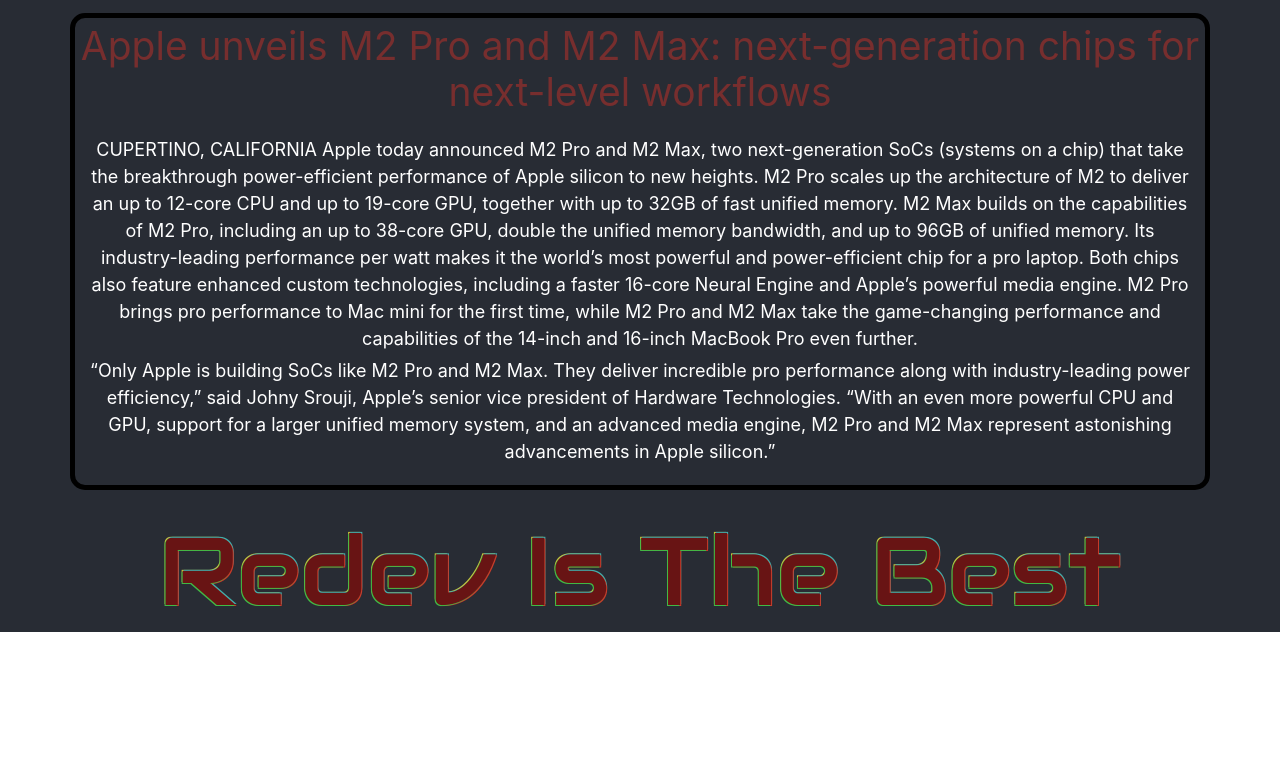
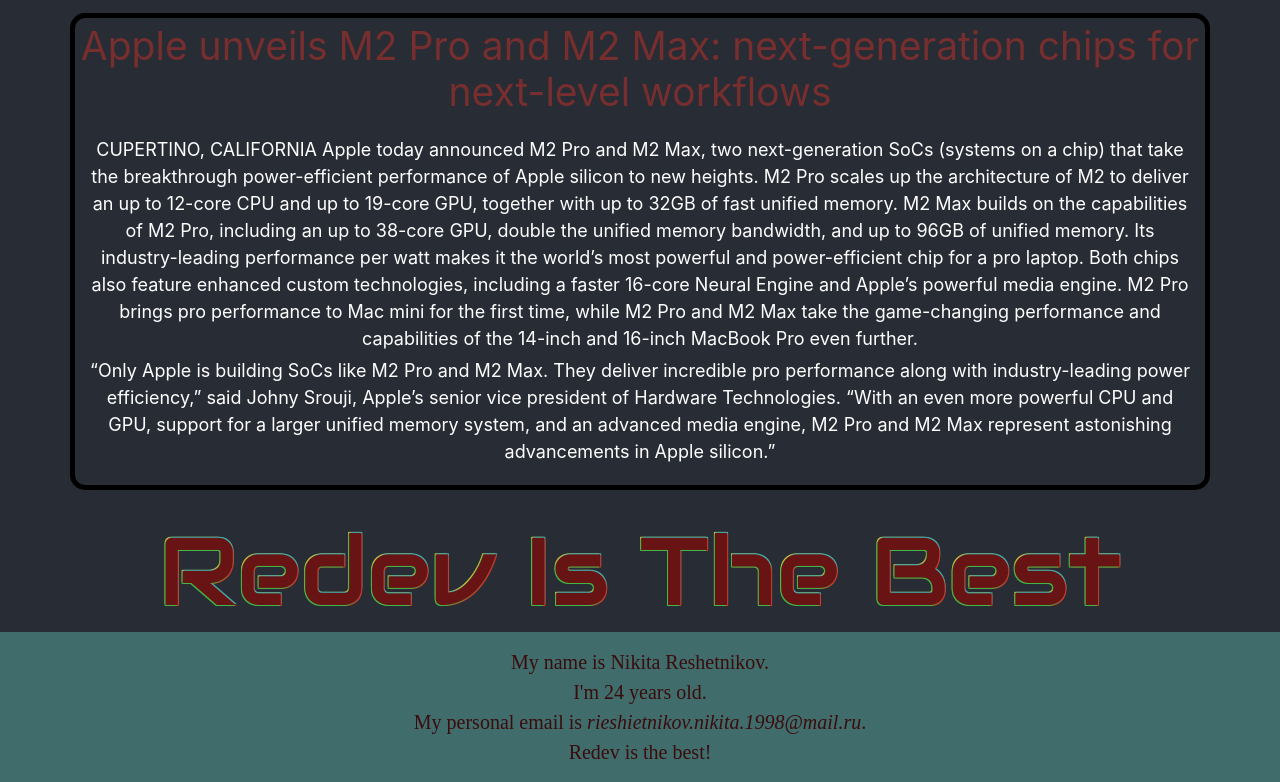
Before and after one commit to ReshNikita/Redev-test, a React (Create React App) app: page / in a window 1280 px wide. Shown: the part 1736-2518 px from the top of the page. Before the commit the page ends 2368 px from the top, so only its background shows below. Built offline with nearby package versions, Linux system fonts and the light colour scheme.

Commit message:
new tasks

```diff
--- a/src/App.js
+++ b/src/App.js
@@ -3,6 +3,20 @@
 import PostSection from "./Components/PostSection";
 import ClassPost from "./Components/ClassPost";
 import RedevText from "./Components/RedevText";
+import PersonalIfo from "./Components/PersonalIfo";
+
+const additionalIfo = {
+  email: "rieshietnikov.nikita.1998@mail.ru",
+  email2: "nikitareshetnikov03@gmail.com",
+};
+
+function closureExample(word1) {
+  return function closureExample2(word2) {
+    return word1 + "" + word2;
+  };
+}
+
+let sentence = closureExample("Redev is the ");
 
 function App() {
   return (
@@ -54,6 +68,14 @@
         />
         <RedevText />
       </header>
+      <section className="propsTasks">
+        <PersonalIfo
+          age={24}
+          name={"Nikita Reshetnikov"}
+          additionalIfo={additionalIfo.email}
+          sentence={sentence("best!")}
+        ></PersonalIfo>
+      </section>
     </div>
   );
 }
--- /dev/null
+++ b/src/Components/PersonalIfo.js
@@ -0,0 +1,17 @@
+import React from "react";
+import "../Styles/PersonalIfo.css";
+
+const PersonalIfo = ({ name, age, additionalIfo, sentence }) => {
+  return (
+    <div className="persInfo">
+      <p> My name is {name}.</p>
+      <p>I'm {age} years old.</p>
+      <p>
+        My personal email is <em>{additionalIfo}</em>.
+      </p>
+      <p>{sentence}</p>
+    </div>
+  );
+};
+
+export default PersonalIfo;
--- /dev/null
+++ b/src/Styles/PersonalIfo.css
@@ -0,0 +1,12 @@
+.propsTasks {
+  padding-top: 15px;
+  padding-bottom: 15px;
+  background-color: rgb(64, 108, 108);
+}
+
+.persInfo {
+  line-height: 1.5;
+  color: rgb(58, 12, 12);
+  font-size: 20px;
+  font-family: "Apple Chancery";
+}
```
